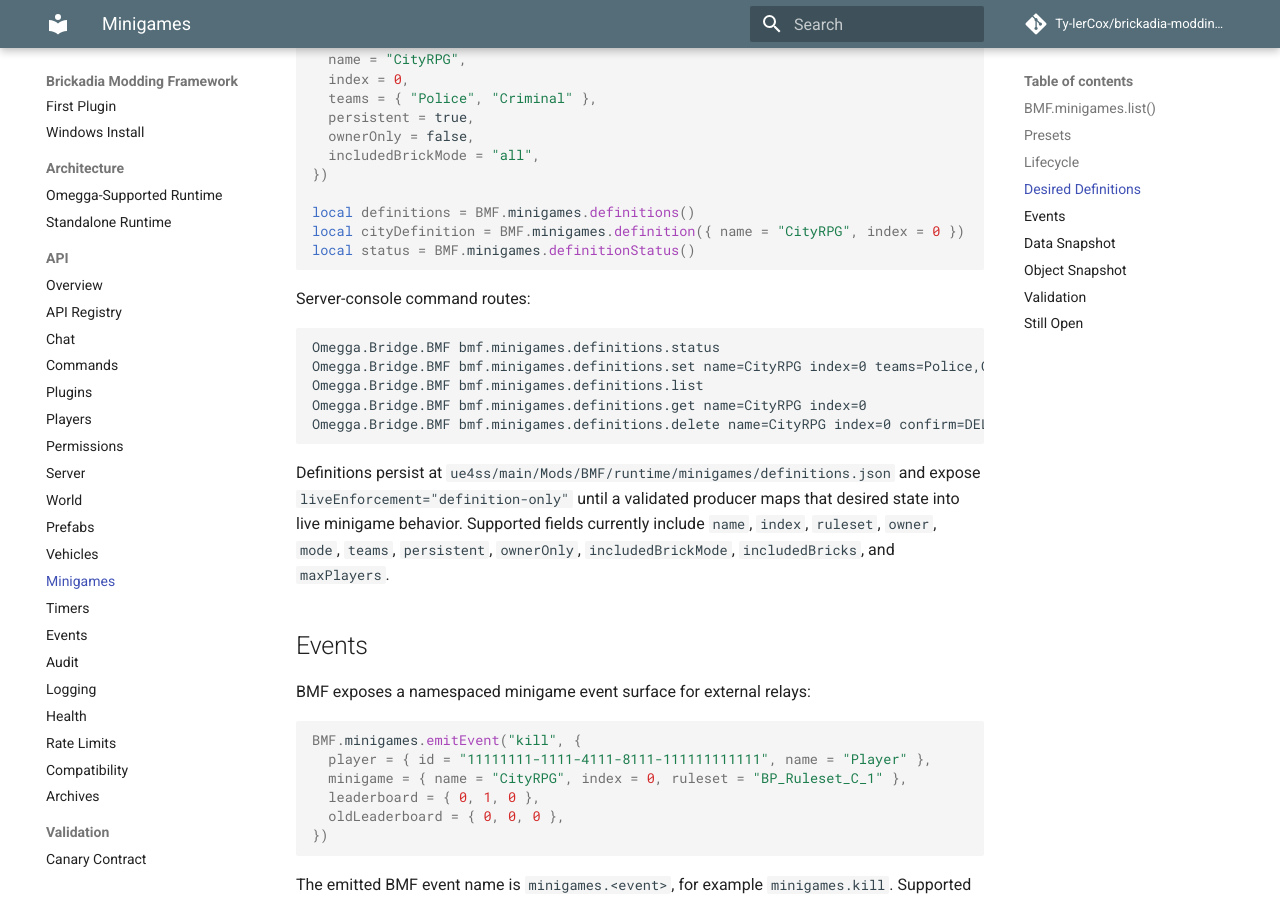
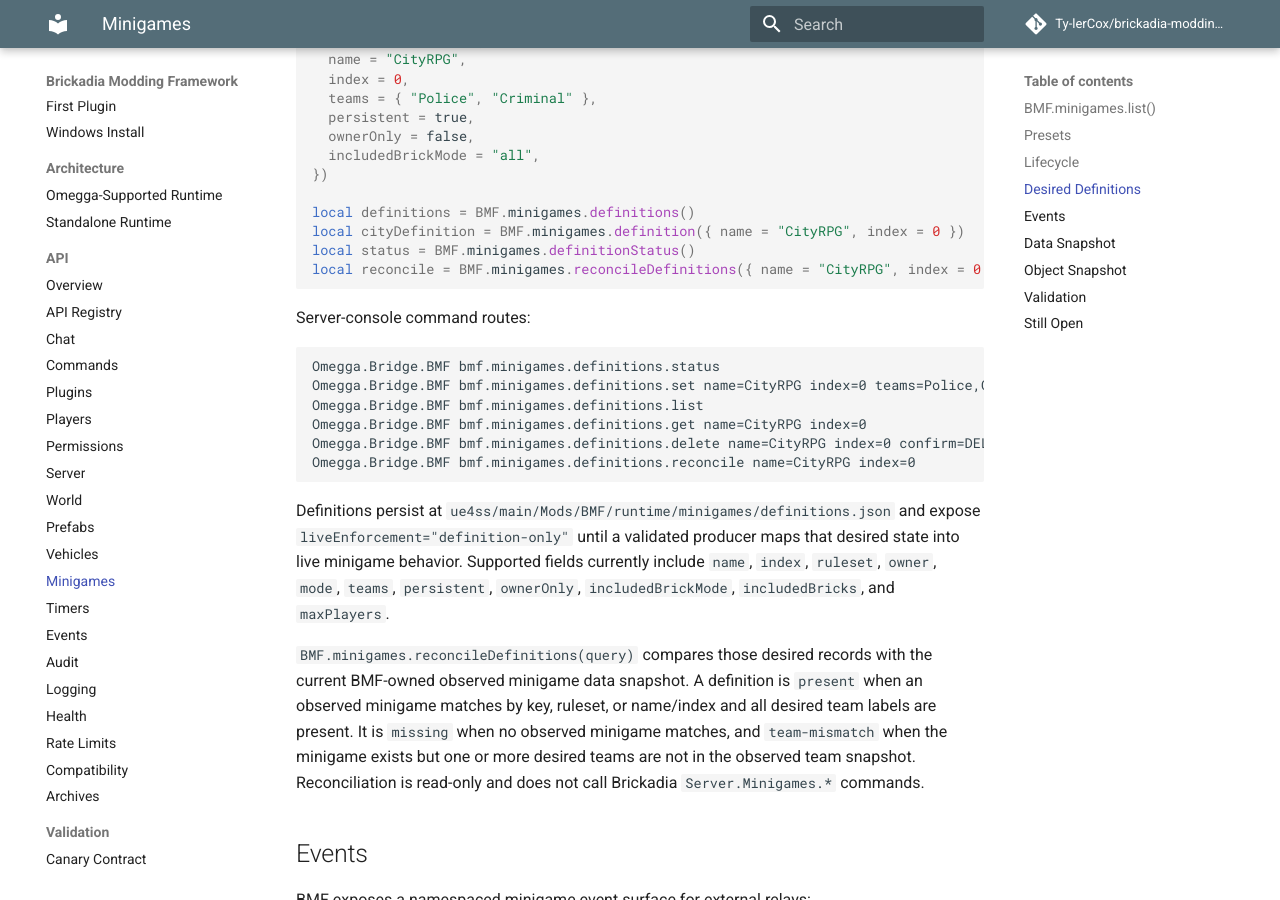
Before and after one commit to Ty-lerCox/brickadia-modding-framework, an MkDocs documentation site: the page built from docs/api/minigames.md, in a window 1280 px wide and 900 px high, scrolled down 2232 px. Built offline with MkDocs 1.6.1 and Material for MkDocs 9.7.7, drawn with Linux system fonts in a browser that asks for light colours; comment, search, counter and statistics services are not loaded.

Commit message:
Add BMF minigame definition reconciliation

````diff
--- a/docs/api/minigames.md
+++ b/docs/api/minigames.md
@@ -116,6 +116,7 @@ BMF.minigames.define({
 local definitions = BMF.minigames.definitions()
 local cityDefinition = BMF.minigames.definition({ name = "CityRPG", index = 0 })
 local status = BMF.minigames.definitionStatus()
+local reconcile = BMF.minigames.reconcileDefinitions({ name = "CityRPG", index = 0 })
 ```
 
 Server-console command routes:
@@ -126,6 +127,7 @@ Omegga.Bridge.BMF bmf.minigames.definitions.set name=CityRPG index=0 teams=Polic
 Omegga.Bridge.BMF bmf.minigames.definitions.list
 Omegga.Bridge.BMF bmf.minigames.definitions.get name=CityRPG index=0
 Omegga.Bridge.BMF bmf.minigames.definitions.delete name=CityRPG index=0 confirm=DELETE_MINIGAME_DEFINITION
+Omegga.Bridge.BMF bmf.minigames.definitions.reconcile name=CityRPG index=0
 ```
 
 Definitions persist at `ue4ss/main/Mods/BMF/runtime/minigames/definitions.json`
@@ -133,6 +135,14 @@ and expose `liveEnforcement="definition-only"` until a validated producer maps
 that desired state into live minigame behavior. Supported fields currently
 include `name`, `index`, `ruleset`, `owner`, `mode`, `teams`, `persistent`,
 `ownerOnly`, `includedBrickMode`, `includedBricks`, and `maxPlayers`.
+
+`BMF.minigames.reconcileDefinitions(query)` compares those desired records with
+the current BMF-owned observed minigame data snapshot. A definition is `present`
+when an observed minigame matches by key, ruleset, or name/index and all desired
+team labels are present. It is `missing` when no observed minigame matches, and
+`team-mismatch` when the minigame exists but one or more desired teams are not
+in the observed team snapshot. Reconciliation is read-only and does not call
+Brickadia `Server.Minigames.*` commands.
 
 ## Events
 
````
Also changed, not shown: docs/api/commands.md (+3 -0 lines), 4 other files.
